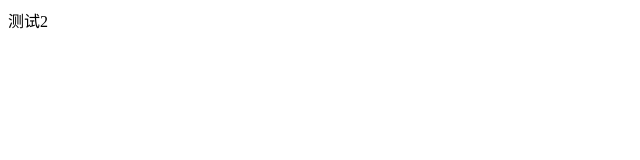
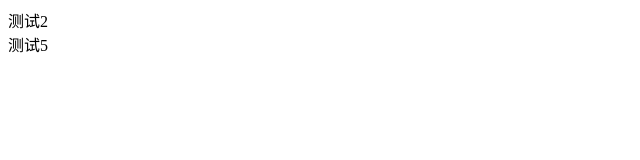
Before and after one commit to onlyfzz/test_souce, a plain HTML site: page index.html in a window 1280 px wide. Shown: the full height of the page, 0-640 px from the left. Drawn offline with Linux system fonts and the light colour scheme.

Commit message:
add 测试5

```diff
--- a/index.html
+++ b/index.html
@@ -8,5 +8,6 @@
 </head>
 <body>
   <div>测试2</div>
+  <div>测试5</div>
 </body>
 </html>
```
